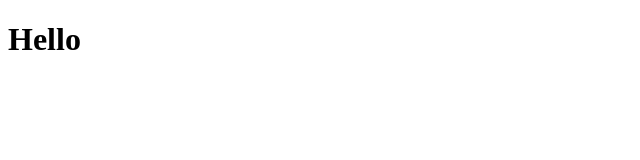
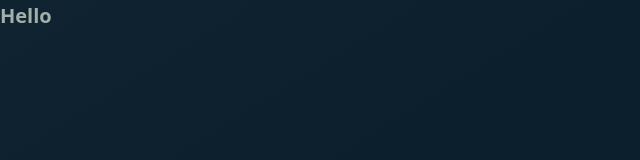
Before and after one commit to hansyagarwal/hansyagarwal.github.io, a website: page newindex.html in a window 1280 px wide. Shown: the whole page, without its empty margins (0-640 px from the left). Drawn offline with Linux system fonts and the light colour scheme.

Commit message:
initial setup

```diff
--- a/sass/_base.scss
+++ b/sass/_base.scss
@@ -0,0 +1,38 @@
+*{
+    margin: 0;
+    padding: 0;
+}
+
+*,
+*::before,
+*::after {
+    box-sizing: inherit;
+}
+
+$color-green : #0B3C49;
+$color-blood: #601700;
+$color-red: #A72608;
+
+$color-font: #A1B0AB;
+$color-silver: #84828F;
+$color-lavendar: #6A687A;
+
+$color-background-1: #001524;
+$color-background-2: #102330;
+
+html{
+    box-sizing: border-box;
+    font-size: 62.5%; //1rem = 10px;
+}
+
+body {
+    font-family: 'Open Sans', sans-serif;
+    font-weight: 400;
+    line-height: 1.6;
+    color: $color-font;
+    background-image: linear-gradient(to right bottom, $color-background-2, $color-background-1);
+    background-size: cover;
+    background-repeat: no-repeat;
+
+    min-height: 100vh;
+}
```
Also changed, not shown: css/newStyle.css.
